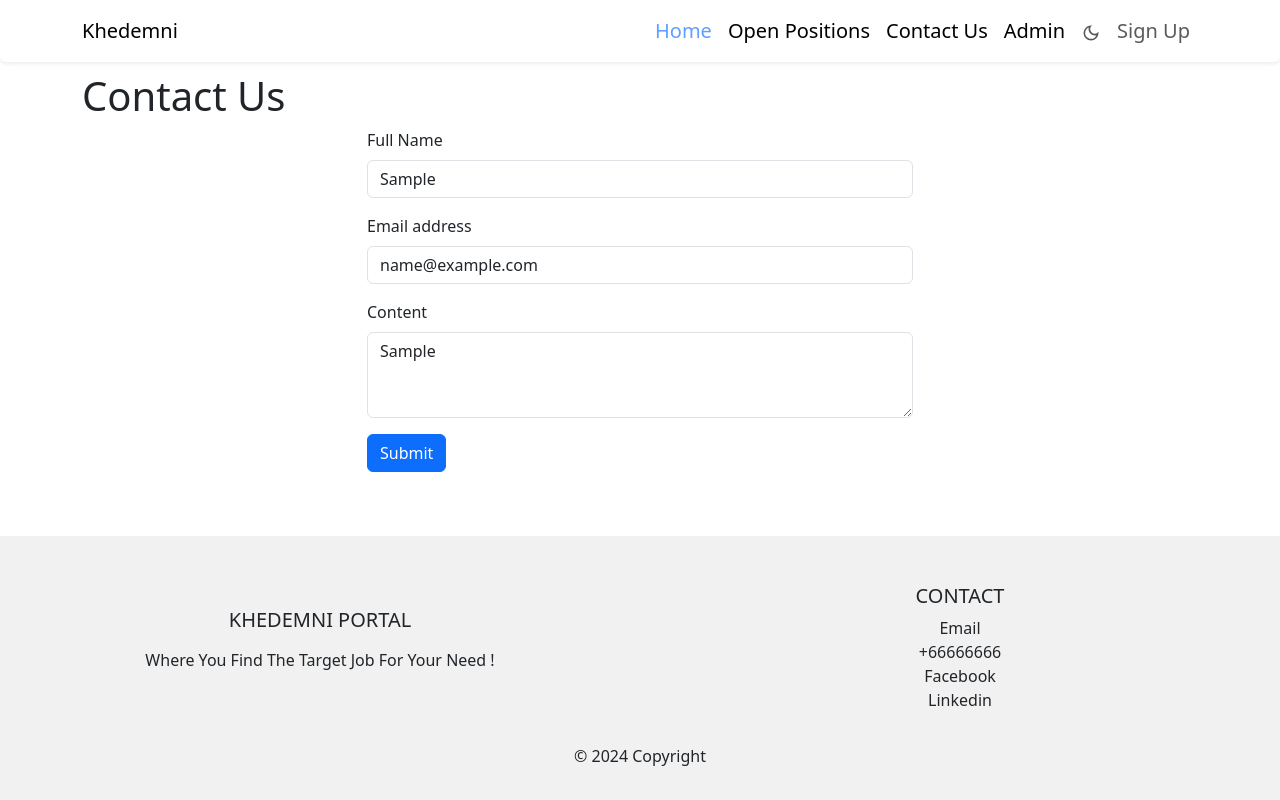
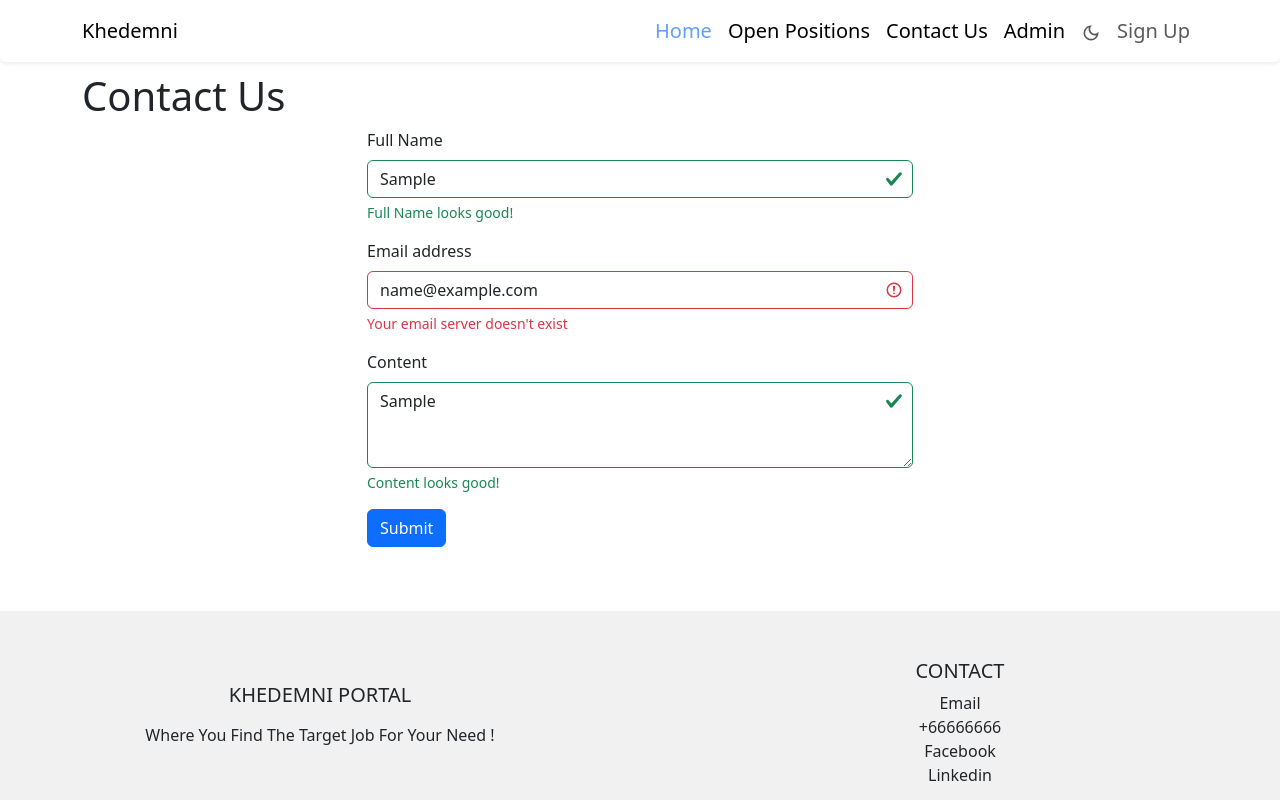
Before and after one commit to amiraBENMOU/khedemni_platform, a React (Create React App) app: page / in a window 1280 px wide. Both pictures are taken after typing "Sample", "name@example.com", "Sample" into the empty fields and a click on the button "Submit". Shown: the part 2410-3210 px from the top of the page. Built offline with nearby package versions, Linux system fonts and the light colour scheme; no server answers.

Commit message:
Add delete contact functionality in Admin component; enhance form validation in Contact component

```diff
--- a/src/Pages/admin/Admin.js
+++ b/src/Pages/admin/Admin.js
@@ -1,5 +1,5 @@
 import React, { useState } from 'react';
-import { useGetContactsQuery } from '../../state/api/apiSlice';
+import { useGetContactsQuery, useDeleteContactMutation } from '../../state/api/apiSlice';
 import Navbar_khedmouni from '../../navbar';
 import { useNavigate ,useParams} from 'react-router-dom';
 import { getContactReportUrl } from '../../state/api/apiSlice';
@@ -10,6 +10,7 @@ function Admin_component() {
     const navigate = useNavigate();
     const { id } = useParams();
     const { data: contacts, error, isLoading } = useGetContactsQuery();
+    const [deleteContact] = useDeleteContactMutation();
     const [searchName, setSearchName] = useState('');
     const [searchEmail, setSearchEmail] = useState('');
 
@@ -19,6 +20,16 @@ function Admin_component() {
 
     const handleEmailChange = (e) => {
         setSearchEmail(e.target.value);
+    };
+
+    const handleDeleteClick = async (contactId) => {
+        try {
+            await deleteContact(contactId).unwrap();
+            alert('Contact deleted successfully!');
+        } catch (err) {
+            console.error('Failed to delete contact:', err);
+            alert('Failed to delete contact.');
+        }
     };
 
     /**
@@ -70,6 +81,7 @@ function Admin_component() {
                     <li key={contact.id}>
                         {contact.fullName} - {contact.email} - {contact.content}
                         <button onClick={() => getContactReport(contact)}>Download PDF</button>
+                        <button onClick={() => handleDeleteClick(contact._id)}>Delete</button>
 
                     </li>
             ))}
--- a/src/contactUs.js
+++ b/src/contactUs.js
@@ -3,14 +3,15 @@ import { Container, Row, Col, Form, Button } from 'react-bootstrap';
 import { useCreateContactMutation } from './state/api/apiSlice';
 
 function Contact() {
-    // RTK Query mutation for creating a contact
-    const [createContact, { isLoading, isSuccess, isError, error }] = useCreateContactMutation();
-
+    const [createContact, { isLoading }] = useCreateContactMutation();
     const [formData, setFormData] = useState({
         fullName: '',
         email: '',
         content: ''
     });
+    const [errors, setErrors] = useState({});
+    const [valid, setValid] = useState({});
+    const [serverError, setServerError] = useState('');
 
     const handleChange = (e) => {
         const { name, value } = e.target;
@@ -20,17 +21,55 @@ function Contact() {
         });
     };
 
+    const validate = () => {
+        const newErrors = {};
+        const newValid = {};
+        if (!formData.fullName) {
+            newErrors.fullName = 'Full Name is required';
+        } else if (formData.fullName.length <= 4) {
+            newErrors.fullName = 'Full Name must be greater than 4 characters';
+        } else {
+            newValid.fullName = 'Full Name looks good!';
+        }
+        if (!formData.email) {
+            newErrors.email = 'Email is required';
+        } else if (!formData.email.includes('@')) {
+            newErrors.email = 'You missed a @ in your email';
+        } else if (!formData.email.includes('.')) {
+            newErrors.email = 'You missed a point in your email';
+        } else if (!formData.email.endsWith('hotmail.fr') && !formData.email.endsWith('gmail.com')) {
+            newErrors.email = "Your email server doesn't exist";
+        } else {
+            newValid.email = 'Email looks good!';
+        }
+        if (!formData.content) {
+            newErrors.content = 'Content is required';
+        } else if (formData.content.length <= 4) {
+            newErrors.content = 'Content must be greater than 4 characters';
+        } else {
+            newValid.content = 'Content looks good!';
+        }
+        setValid(newValid);
+        return newErrors;
+    };
+
     const handleSubmit = async (e) => {
         e.preventDefault();
+        const validationErrors = validate();
+        if (Object.keys(validationErrors).length > 0) {
+            setErrors(validationErrors);
+            return;
+        }
         try {
-            // Trigger the RTK Query mutation
             await createContact(formData).unwrap();
             alert('Contact submitted successfully!');
-            setFormData({ fullName: '', email: '', content: '' }); // Clear form after success
+            setFormData({ fullName: '', email: '', content: '' });
+            setErrors({});
+            setValid({});
+            setServerError('');
         } catch (err) {
             console.error('Failed to submit contact:', err);
-            console.error('Error details:', err.data); // Log error details
-            alert('Failed to submit contact.');
+            setServerError(err.data?.message || 'Failed to submit contact.');
         }
     };
 
@@ -50,8 +89,15 @@ function Contact() {
                                 name="fullName"
                                 value={formData.fullName}
                                 onChange={handleChange}
-                                disabled={isLoading} // Disable input while loading
+                                isInvalid={!!errors.fullName}
+                                isValid={!!valid.fullName}
                             />
+                            <Form.Control.Feedback type="invalid">
+                                {errors.fullName}
+                            </Form.Control.Feedback>
+                            <Form.Control.Feedback type="valid">
+                                {valid.fullName}
+                            </Form.Control.Feedback>
                         </Form.Group>
                         <Form.Group controlId="formEmail" className="mb-3">
                             <Form.Label>Email address</Form.Label>
@@ -61,8 +107,15 @@ function Contact() {
                                 name="email"
                                 value={formData.email}
                                 onChange={handleChange}
-                                disabled={isLoading}
+                                isInvalid={!!errors.email}
+                                isValid={!!valid.email}
                             />
+                            <Form.Control.Feedback type="invalid">
+                                {errors.email}
+                            </Form.Control.Feedback>
+                            <Form.Control.Feedback type="valid">
+                                {valid.email}
+                            </Form.Control.Feedback>
                         </Form.Group>
                         <Form.Group controlId="formContent" className="mb-3">
                             <Form.Label>Content</Form.Label>
@@ -73,15 +126,19 @@ function Contact() {
                                 name="content"
                                 value={formData.content}
                                 onChange={handleChange}
-                                disabled={isLoading}
+                                isInvalid={!!errors.content}
+                                isValid={!!valid.content}
                             />
+                            <Form.Control.Feedback type="invalid">
+                                {errors.content}
+                            </Form.Control.Feedback>
+                            <Form.Control.Feedback type="valid">
+                                {valid.content}
+                            </Form.Control.Feedback>
                         </Form.Group>
                         <Button variant="primary" type="submit" disabled={isLoading}>
-                            {isLoading ? 'Submitting...' : 'Submit'}
+                            Submit
                         </Button>
-                        {isSuccess && <p className="text-success mt-3">Contact submitted successfully!</p>}
-                        {isError &&  console.log(error)&&
-                        <p className="text-danger mt-3">Error: {error?.data?.message || 'Something went wrong!'}</p>}
                     </Form>
                 </Col>
             </Row>
--- a/src/state/api/apiSlice.js
+++ b/src/state/api/apiSlice.js
@@ -20,14 +20,20 @@ export const apiSlice = createApi({
         }),
         updateContact: builder.mutation({
             query: ({ id, ...contact }) => ({
-                url: `/contact/updateContact/${id}`,
+                url: `/contact/${id}/updateContact`,
                 method: 'PUT',
                 body: contact,
             }),
         }),
+        deleteContact: builder.mutation({
+            query: (id) => ({
+                url: `/contact/${id}/deleteContact`,
+                method: 'DELETE',
+            }),
+        }),
     }),
 });
-export const { useCreateContactMutation, useGetContactsQuery, useUpdateContactMutation } = apiSlice;
+export const { useCreateContactMutation, useGetContactsQuery, useUpdateContactMutation,useDeleteContactMutation  } = apiSlice;
 
 export const getContactReportUrl = (
     contactId,
```
